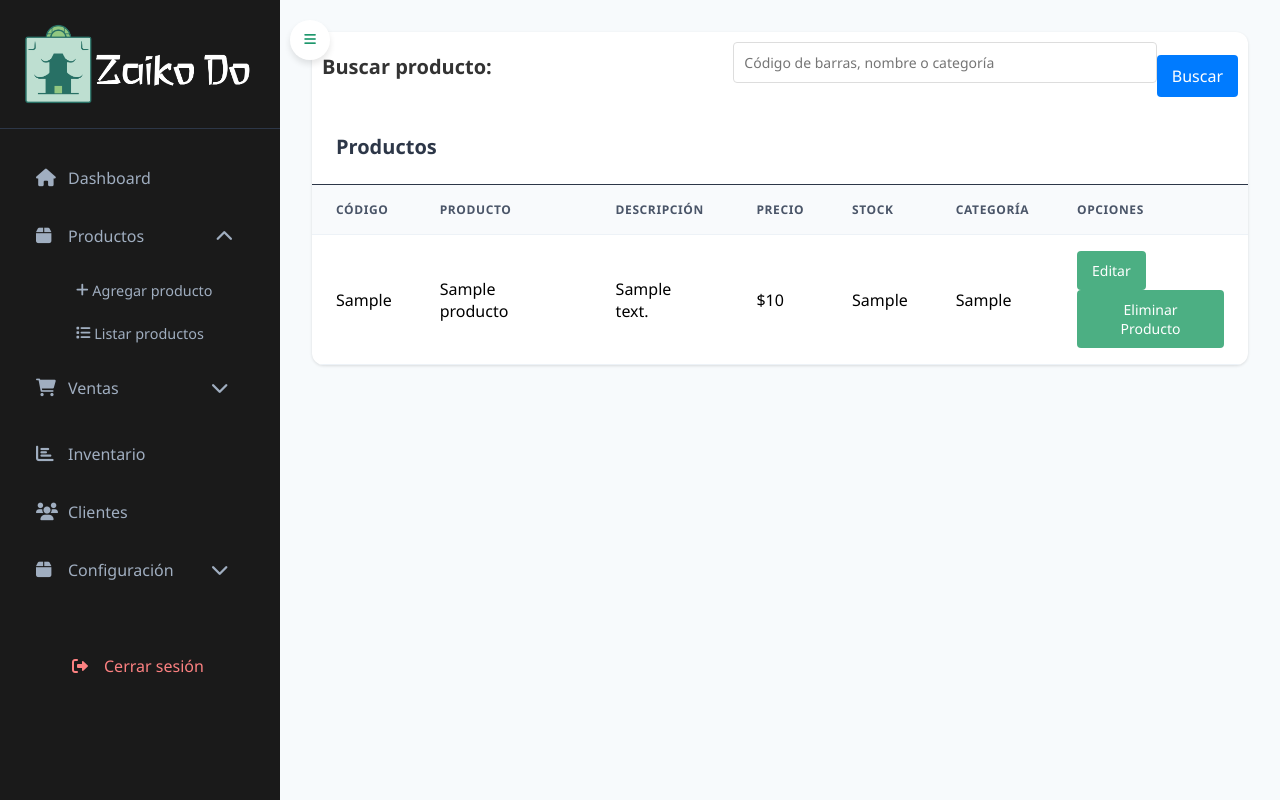
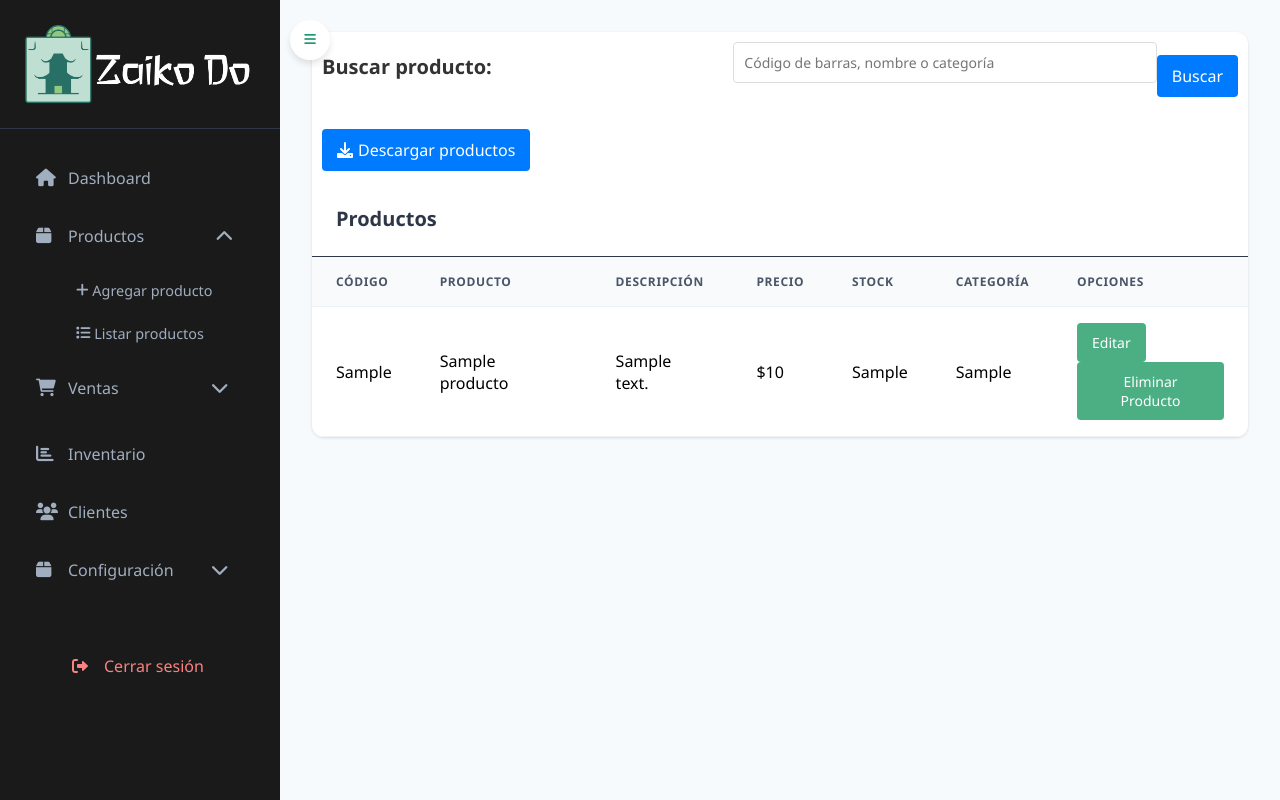
Before and after one commit to johnrua17/Zaiko-Do, a Flask app: page /productos/listar in a window 1280 px wide. Run offline with Flask 3, Linux system fonts and the light colour scheme; the visitor is signed in with stand-in values (Sample User, id 1); tables that the repository leaves empty or names only in its code hold one stand-in row (values such as "Sample post"); data that the repository does not hold is empty; some libraries are stand-ins or nearby versions.

Commit message:
Update listar_productos.html

```diff
--- a/templates/listar_productos.html
+++ b/templates/listar_productos.html
@@ -114,6 +114,20 @@
             <div class="table-container">
                 <!-- Reemplaza la barra de búsqueda con la inclusión de la plantilla -->
                 {% include 'buscar_productos.html' %}
+                <div class="barcode-entry">
+                    <!-- Botón para mostrar la ventana modal -->
+                    <button type="button" class="download-btn" title="Descargar Productos" onclick="openDownloadModal()">
+                        <i class="fas fa-download"></i> Descargar productos
+                    </button>
+
+                    <!-- Ventana modal -->
+                    <div id="downloadModal" style="display:none; position:fixed; top:50%; left:50%; transform:translate(-50%, -50%); background:white; border:1px solid #ccc; padding:20px; border-radius:8px; box-shadow:0 4px 8px rgba(0,0,0,0.1);">
+                        <p style="font-weight: normal;">Seleccione el formato de descarga</p>
+                        <button onclick="submitDownload('xlsx')">Descargar como Excel</button>
+                        <button onclick="submitDownload('pdf')">Descargar como PDF</button>
+                        <button onclick="closeDownloadModal()">Cancelar</button>
+                    </div>
+                </div>
                 <div class="table-header">
                     <h2>Productos</h2>
                 </div>
```
